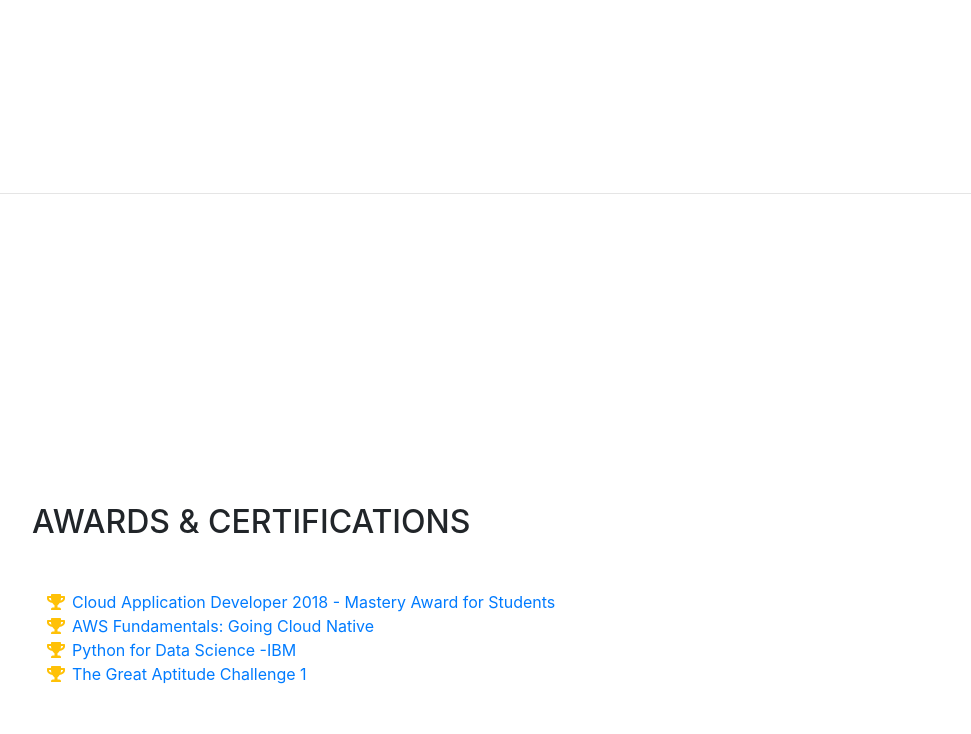
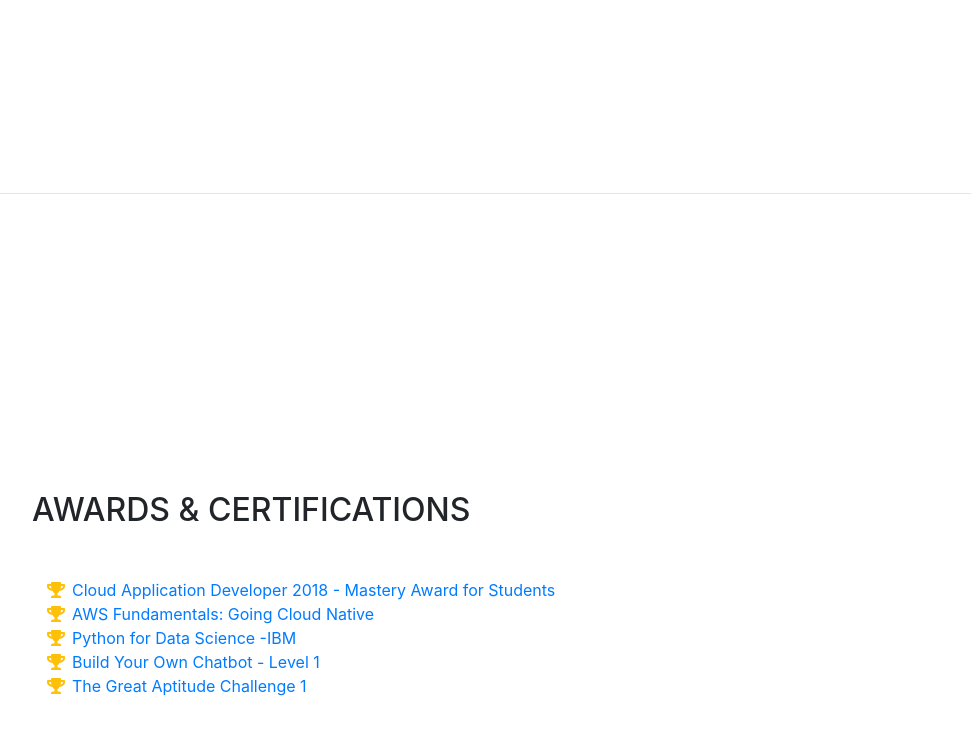
Before and after one commit to mmudit30/mmudit30.github.io, a website with bundled scripts: page index.html in a window 1280 px wide. Shown: the part 3029-3763 px from the top of the page, without its empty margins (288-1259 px from the left). Built offline with nearby package versions, Linux system fonts and the light colour scheme; a web font is replaced by a local one.

Commit message:
Certificate added

```diff
--- a/index.html
+++ b/index.html
@@ -305,10 +305,16 @@
                 Python for Data Science -IBM</li>
               </a>
             <li>
+              <a target="_blank" href="https://www.youracclaim.com/badges/011d2dcf-ea2a-403e-b08c-f55cc3ad5db0/linked_in_profile">
+                <i class="fa-li fa fa-trophy text-warning"></i>
+                  Build Your Own Chatbot - Level 1</li>
+              </a>
+            <li>
               <a target="_blank" href="https://talent.social/certificate/TTL-26F315E0-D55D">
                 <i class="fa-li fa fa-trophy text-warning"></i>
                   The Great Aptitude Challenge 1</li>
               </a>
+
 
           </ul>
         </div>
```
